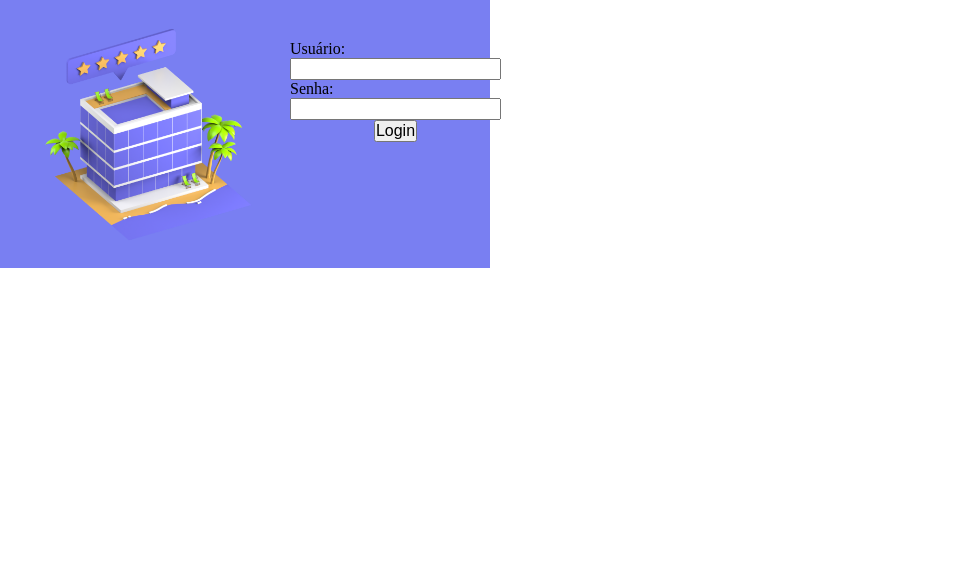
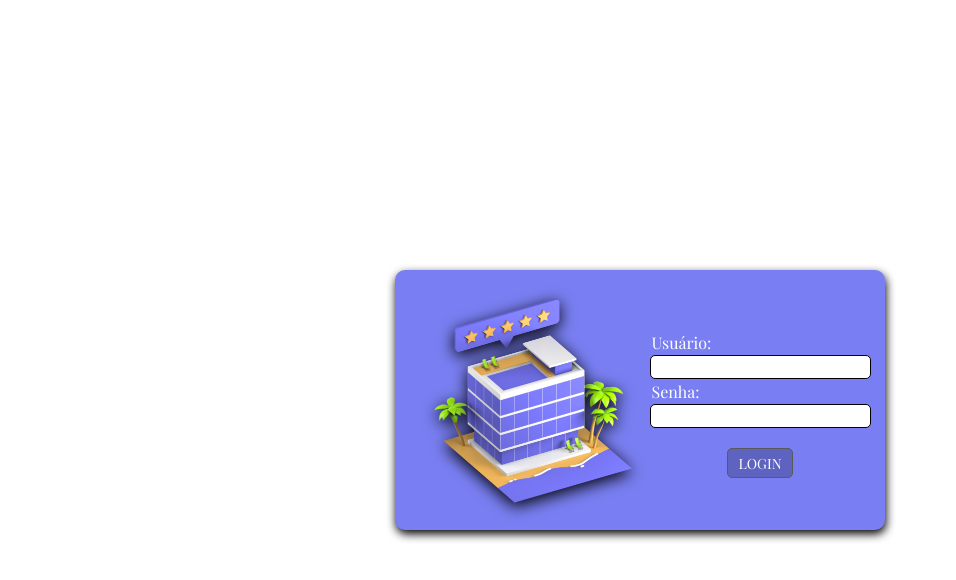
Before and after one commit to ravel-silva/Hotel, a plain HTML site: page public/index.html in a window 1280 px wide. Shown: the whole page, without its empty margins (0-956 px from the left). Drawn offline with nearby package versions, Linux system fonts and the light colour scheme; a web font is replaced by a local one.

Commit message:
estilização de tela de login^

```diff
--- a/public/index.html
+++ b/public/index.html
@@ -1,22 +1,26 @@
 <!DOCTYPE html>
-<html lang="en">
+<html lang="pt-br">
 <head>
     <meta charset="UTF-8">
     <meta name="viewport" content="width=device-width, initial-scale=1.0">
     <title>Login</title>
     <link rel="stylesheet" href="/src/assets/styles/index.css">
+    <link rel="stylesheet" href="/src/assets/styles/global.css">
+
 </head>
 <body>
-    <div class="conteiner">
-        <div class="conteiner__box">
-            <img src="log-hotel.webp" alt="erro" width="250px">
-            <form class="conteiner__formulario" action="##" method="post">
+    <div class="container">
+        <div class="container__box">
+            <img class="login__log" src="log-hotel.webp" alt="erro">
+            <form class="container__formulario" action="##" method="post">
                 <label for="usuario">Usuário:</label>
                 <input id="usuario" type="text">
                 <label for="senha">Senha:</label>
                 <input id="senha" type="password">
-                <button type="submit" class="botao">Login</button>
-
+                <div class="conteiner__botao">
+                <button type="submit" class="botao">LOGIN</button>
+            </div>
+            <span class="credenciais__incorretas">Usuario ou Senha incorreto!</span>
             </form>
         </div>
     </div>
--- /dev/null
+++ b/src/assets/styles/global.css
@@ -0,0 +1,25 @@
+*{
+    margin: 0;
+    padding: 0;
+    font-size: 16px;
+}
+html, body {
+    height: 100%;
+}
+.botao{
+    display: flex;
+    padding: 10px;
+    height: 30px;
+    align-items: center;
+    font-size: 14px;
+    justify-content: center;
+    background: #5E63BF;
+    border: solid 1px #5a5a5a;
+    border-radius: 5px;
+    color: #fff;
+    font-family: Playfair Display, serif;
+}
+.botao:hover{
+    background: #646cff;;
+    background: linear-gradient(0deg, #767cf5 0%, #4a53fc 100%);
+}
--- a/src/assets/styles/index.css
+++ b/src/assets/styles/index.css
@@ -1,25 +1,52 @@
-*{
-    margin: 0;
-    padding: 0;
-    font-size: 16px;
+@import url('https://fonts.googleapis.com/css2?family=Playfair+Display:ital,wght@0,400..900;1,400..900&display=swap');
+
+
+.container{
+    display: flex;
+    justify-content: center;
+    align-items: center;
+    height: 100%;
 }
-.conteiner{
-    display: flex;
+.login__log{
+    width: 240px;
+    filter: drop-shadow(0 4px 8px #000);
 }
-.conteiner__box{
+.container__box{
     display: flex;
     width: 450px;
     background: #797FF2;
     padding: 20px;
+    justify-content: center;
+    border-radius: 10px;
+    box-shadow: 1px 4px 10px #000;
 }
-.conteiner__formulario{
+.container__formulario{
     display: flex;
-    align-items: center;
-    justify-content: center;
     flex-direction: column;
     width: 100%;
-    padding: 20px;
+    margin-top: 40px;
 }
-.conteiner__formulario, label{
+.container__formulario > label{
     align-self: flex-start;
+    padding: 2px;
+    font-family: Playfair Display, serif;
+    color: #fff;
 }
+.container__formulario > input{
+    padding: 2px 6px;
+    border-radius: 5px;
+    border: solid 1px #000;
+}
+.conteiner__botao{
+    display: flex;
+    justify-content: center;
+    margin-top: 20px;
+}
+
+.credenciais__incorretas{
+    display: flex;
+    justify-content: center;
+    margin-top: 10px;
+    color: #ff0000;
+    visibility: hidden;
+}
```
Also changed, not shown: 1 other file.
